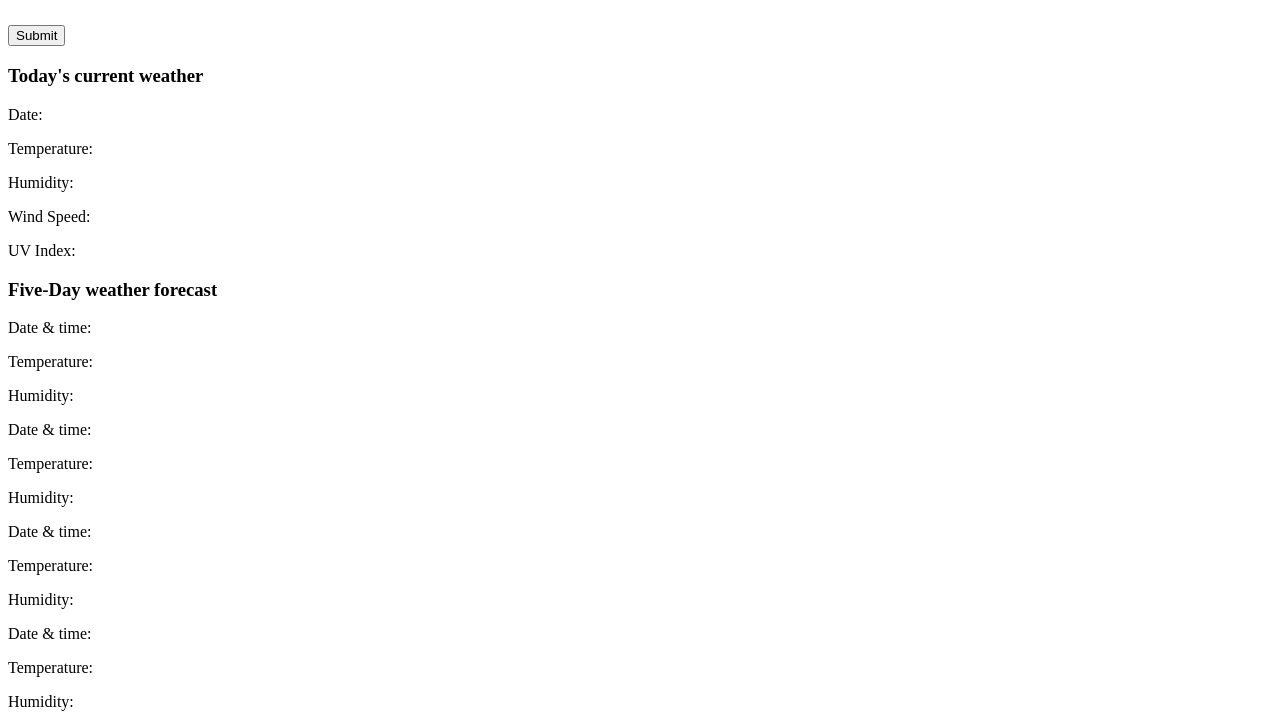
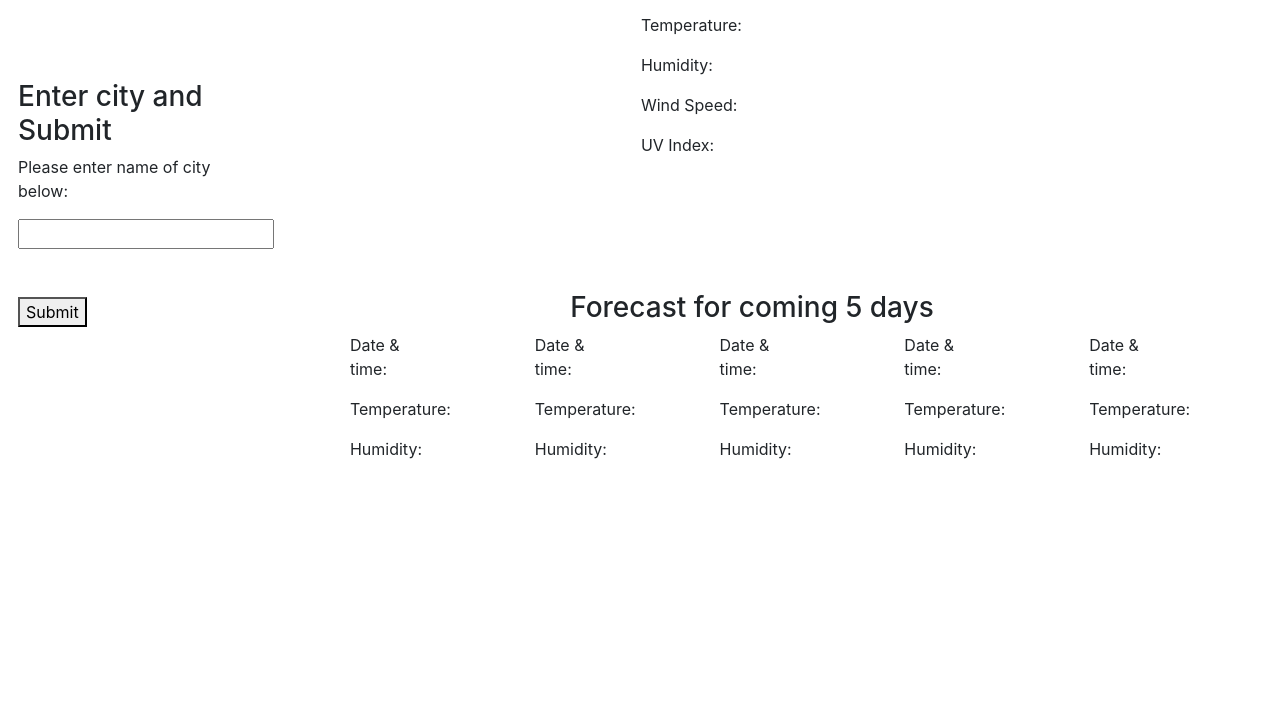
Before and after one commit to JohnnyMatharu/Weather-Dashboard, a plain HTML site: page index.html in a window 1280 px wide. Shown: the part 125-849 px from the top of the page. After the commit the page ends 800 px from the top, so only its background shows below. Drawn offline with nearby package versions, Linux system fonts and the light colour scheme.

Commit message:
added required css

```diff
--- a/assets/css/styles.css
+++ b/assets/css/styles.css
@@ -0,0 +1,47 @@
+.searchBar
+{width: 18%;}
+
+.displayWeather
+{  display: flex;
+    flex-wrap: wrap;
+    flex-direction: column;
+    justify-content: space-between;
+    align-items: center;
+    list-style: none;
+    padding-left: 18px;
+    padding-right: 18px;
+    width: 82%;
+}
+
+section
+{  display: flex;
+    flex-wrap: wrap;
+    justify-content: space-between;
+    align-items: center;
+    list-style: none;
+    padding-left: 18px;
+    padding-right: 18px;
+    width: 100%;
+}
+
+.sectionForecast
+{   display: flex;
+    flex-wrap: wrap;
+    justify-content: space-between;
+    align-items: center;
+    list-style: none;
+    padding-left: 30px;
+    padding-right: 30px;
+width: 100%;
+}
+
+    .mini
+{
+    width: 20%;
+    padding-left: 60px;
+    padding-right: 60px;
+}
+.weatherToday
+{
+    height: 360px;
+}
--- a/index.html
+++ b/index.html
@@ -5,17 +5,25 @@
     <meta http-equiv="X-UA-Compatible" content="IE=edge">
     <meta name="viewport" content="width=device-width, initial-scale=1.0">
     <title>Document</title>
+
+<link rel="stylesheet" href="https://stackpath.bootstrapcdn.com/bootstrap/4.3.1/css/bootstrap.min.css"/>
+<link rel="stylesheet" href="https://use.fontawesome.com/releases/v5.8.1/css/all.css" integrity="sha384-50oBUHEmvpQ+1lW4y57PTFmhCaXp0ML5d60M1M7uH2+nqUivzIebhndOJK28anvf" crossorigin="anonymous"/>
+
+
 <!-- enter css link here, work on css in end, first thing is js-->
 <link rel="stylesheet" href="./assets/css/styles.css">
 </head>
 <body>
-    <header class = "searchBar" id = "userInput">
+    <header><h1>Weatherboard</h1></header>
+ <section id = "userInput">
+<div class = "searchBar">
+
 <!-- this will be displayed on top as search bar for cities, you may have to use appendchild search history in form of button or anchor tag to link another click back to place holder and search again-->
 <!-- or if city options are already given, in this section below the form enter search history and make sure you can select one and it will appear in placeholder of form to search and make a call again-->
 <!-- worry about history part in end  and then css and colors for temperatures, do basic search first-->
 <form>
     <!-- <h3>Please Enter the name of city and province for daily weather and forecast for five days, press Submit</h3> -->
-    <h3>Please Enter the name of city for daily weather and forecast for five days, press Submit</h3>
+    <h3>Enter city and Submit</h3>
 
     <p>Please enter name of city below:</p>
     <input type="text" id ="textCityEntry">
@@ -26,10 +34,16 @@
     <br>
     <button id = "textEntryBtn">Submit</button>
 </form>
-    </header>
-<section>
-    <h3>Today's current weather</h3>
-    <div class = "displayWeather">
+
+</div>
+
+
+
+
+<div class = "displayWeather">
+<div class = "weatherToday">
+    <h3>Today's weather</h3>
+
         <h3 id = "currentCity"></h3>
         <p id = "currentDate">Date:</p>
         <p id = "temperature">Temperature:</p>
@@ -38,47 +52,50 @@
     <p id = "uv">UV Index:</p>
         <!-- display weather for today -->
     </div>
-    <h3>Five-Day weather forecast</h3>
-    <div class = "displayForecast">
+
+    <h3>Forecast for coming 5 days </h3>
+   <div class = "sectionForecast">
+    <div class = "mini">
+
         <!-- change below -->
-       <div>
         <p id = "dateForecastOne">Date & time:</p>
         <p id = "temperatureForecastOne">Temperature:</p>
     <p id = "humidityForecastOne">Humidity:</p>
 
         <!-- display forecast for 5 days, may use more divs and flexbox here to line up divs -->
     </div>
-    <div>
+    <div class = "mini">
 <p id = "dateForecastTwo">Date & time:</p>
 <p id = "temperatureForecastTwo">Temperature:</p>
 <p id = "humidityForecastTwo">Humidity:</p>
 
     </div>
-    <div>
+    <div class = "mini">
         <p id = "dateForecastThree">Date & time:</p>
         <p id = "temperatureForecastThree">Temperature:</p>
         <p id = "humidityForecastThree">Humidity:</p>
 
     </div>
-    <div>
+    <div class = "mini">
 <p id = "dateForecastFour">Date & time:</p>
 <p id = "temperatureForecastFour">Temperature:</p>
 <p id = "humidityForecastFour">Humidity:</p>
 
     </div>
-    <div>
+    <div class = "mini">
         <p id = "dateForecastFive">Date & time:</p>
         <p id = "temperatureForecastFive">Temperature:</p>
         <p id = "humidityForecastFive">Humidity:</p>
 
     </div>
     </div>
+</div>
 </section>
 
-
+<script src="https://cdn.jsdelivr.net/npm/luxon@1.26.0/build/global/luxon.min.js"></script>
+<script src="https://code.jquery.com/jquery-3.4.1.min.js"></script>
 <script src="./assets/js/script.js"></script>
 <!-- enter script tag -->
-<script src="https://cdn.jsdelivr.net/npm/luxon@1.26.0/build/global/luxon.min.js"></script>
 </body>
 </html>
 <!--
```
Also changed, not shown: assets/js/script.js (+7 -7 lines).
